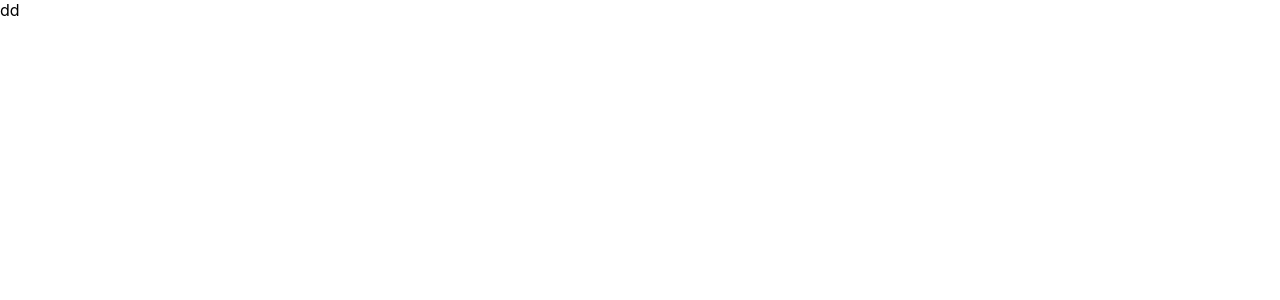
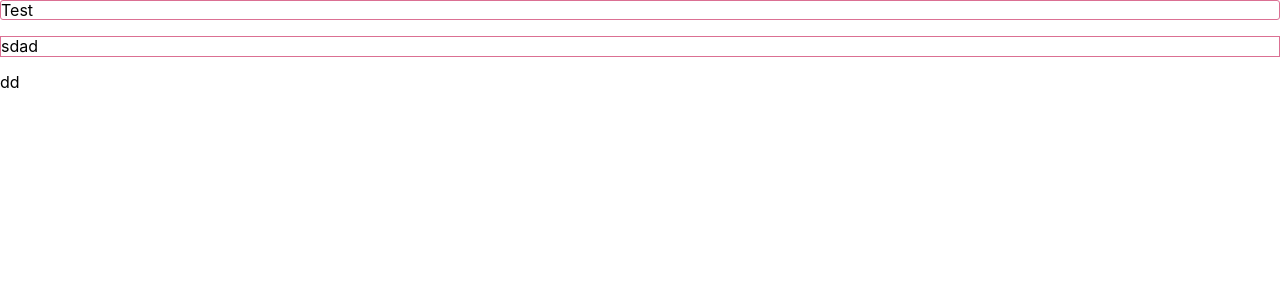
Before and after one commit to jyh4479/my-resume, a React (Create React App) app: page / in a window 1280 px wide. Shown: the top 300 px of the page. Built offline with nearby package versions, Linux system fonts and the light colour scheme.

Commit message:
TEST STYLED COMPONENT
기존에 사용하던 props와 styled component에 themeprovder에서 제공하는 props가 다르다고 생각됨 --> 조금 더 확실하게 공부해볼필요가있음

```diff
--- a/package.json
+++ b/package.json
@@ -11,10 +11,13 @@
     "@types/react": "^17.0.38",
     "@types/react-dom": "^17.0.11",
     "@types/react-router-dom": "^5.3.3",
+    "@types/styled-components": "^5.1.21",
     "react": "^17.0.2",
     "react-dom": "^17.0.2",
     "react-router-dom": "^6.2.1",
     "react-scripts": "5.0.0",
+    "styled-components": "^5.3.3",
+    "styled-normalize": "^8.0.7",
     "typescript": "^4.5.5",
     "web-vitals": "^2.1.4"
   },
--- a/src/App.tsx
+++ b/src/App.tsx
@@ -1,14 +1,25 @@
 import React from 'react';
 import {Home} from './containers';
-import {BrowserRouter as Router, Route, Routes} from "react-router-dom"
+import {BrowserRouter as Router, Route, Routes} from 'react-router-dom'
 
-function App() {
+import {theme} from './styles/theme'
+import {ThemeProvider} from "styled-components";
+import {GlobalStyle} from "./styles/global-style";
+import TestComponent from "./TestComponent";
+
+
+const App = () => {
     return (
-        <Router>
-            <Routes>
-                <Route path={'/'} element={<Home/>}/>
-            </Routes>
-        </Router>
+        <ThemeProvider theme={theme}>
+            <GlobalStyle/>
+            <TestComponent/>
+            <Router>
+                <Routes>
+                    <Route path={'/'} element={<Home/>}/>
+                </Routes>
+            </Router>
+        </ThemeProvider>
+
     );
 }
 
--- /dev/null
+++ b/src/TestComponent.tsx
@@ -0,0 +1,27 @@
+import React from 'react';
+import styled from 'styled-components';
+
+const Input = styled.div.attrs(props => ({
+    type: 'text',
+    color: props.theme.color.main ? props.theme.color.main : 'red',
+}))`
+  border-radius: 3px;
+  border: 1px solid palevioletred;
+  display: block;
+  margin: 0 0 1em;
+  color: ${props => props.theme.color.main};
+
+  ::placeholder {
+    color: red;
+  }
+`
+
+const TestComponent = (props: any) => {
+
+
+    return (
+        <Input>Test</Input>
+    )
+}
+
+export default TestComponent
--- a/src/components/card/Card.tsx
+++ b/src/components/card/Card.tsx
@@ -1,13 +1,35 @@
 import React from 'react'
+import styled from "styled-components";
+//https://flowkater.io/frontend/setup-styled-components/
+//타입스크립트에서 스타일드컴포넌트 적용하기전 설정
+//https://github.com/styled-components/styled-components/issues/2320
+//깃헙에 올라온 해결법 (내가 생각했을때 두 props가 다름) props.children 과 props.theme.color.main << 이 두 props
 
-type props = {
-    children: React.ReactNode,
-};
+// type props = {
+//     children: React.ReactNode,
+// };
 
-const Card = ({children}: props) => {
+const Input = styled.div.attrs(props => ({
+    type: 'text',
+    color: props.theme.color.main ? props.theme.color.main : 'red',
+}))`a
+      border-radius: 3px;
+      border: 1px solid palevioletred;
+      display: block;
+      margin: 0 0 1em;
+      color: ${props => props.theme.color.main};
+
+      ::placeholder {
+        color: red;
+      }`
+
+const Card = (props: any) => {
+
+
     return (
         <div>
-            {children}
+            <Input>sdad</Input>
+            {props.children}
         </div>
     );
 };
--- a/src/styles/global-style.ts
+++ b/src/styles/global-style.ts
@@ -1,18 +1,14 @@
-// import styled, { createGlobalStyle, css } from 'styled-components';
-//
-// // theme is now fully typed
-// export const MyComponent = styled.div`
-//   color: ${props => props.theme.colors.main};
-// `;
-//
-// // theme is also fully typed
-// export MyGlobalStyle = createGlobalStyle`
-//   body {
-//     background-color: ${props => props.theme.colors.secondary};
-//   }
-// `;
-//
-// // and this theme is fully typed as well
-// export cssHelper = css`
-//   border: 1px solid ${props => props.theme.borderRadius};
-// `;
+import {createGlobalStyle} from 'styled-components'
+import {normalize} from 'styled-normalize'
+
+export const GlobalStyle = createGlobalStyle`
+  ${normalize}
+  html,
+  body {
+    overflow: hidden;
+  }
+
+  * {
+    box-sizing: border-box;
+  }
+`
--- a/src/styles/theme.ts
+++ b/src/styles/theme.ts
@@ -1,13 +1,16 @@
-// my-theme.ts
-import { DefaultTheme } from 'styled-components';
+// src/styles/theme.ts
+import {DefaultTheme} from 'styled-components';
 
-const myTheme: DefaultTheme = {
-    borderRadius: '5px',
+const theme: DefaultTheme = {
+    basicWidth: '320px',
 
-    colors: {
-        main: 'cyan',
-        secondary: 'magenta',
-    },
+    color: {
+        // main: "#1c1f25",
+        main: "black",
+        sub: "#fff"
+    }
 };
 
-export { myTheme };
+// export type Theme = typeof theme;
+
+export {theme};
```
Also changed, not shown: src/index.tsx (+4 -4 lines), src/pages/HomePage.tsx (+15 -0 lines), src/styles/styled.d.ts (+5 -10 lines).
